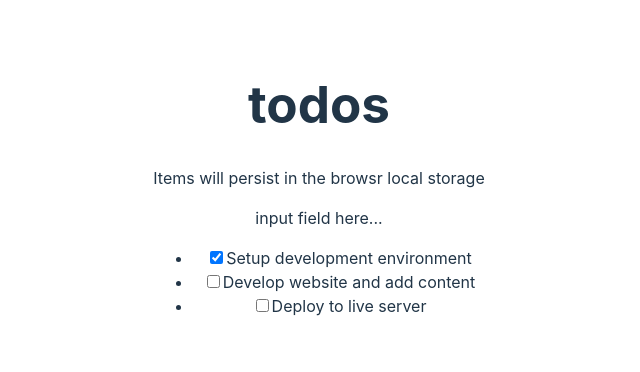
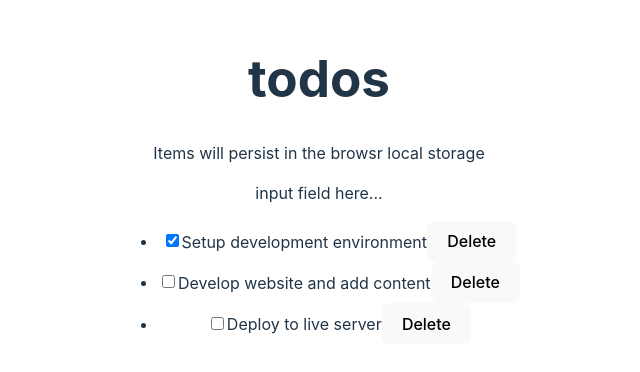
Before and after one commit to biruk-bereka/react-todos-application, a React (Vite) app: page / in a window 1280 px wide. Shown: the part 212-584 px from the top of the page, without its empty margins (321-961 px from the left). Built offline with nearby package versions, Linux system fonts and the light colour scheme.

Commit message:
Implement delete todo functionality

```diff
--- a/src/components/TodoItem.jsx
+++ b/src/components/TodoItem.jsx
@@ -1,9 +1,10 @@
 import PropTypes from 'prop-types';
 
-const TodoItem = ({ todo, handleChange }) => (
+const TodoItem = ({ todo, handleChange, delTodo }) => (
   <li>
     <input type="checkbox" checked={todo.completed} onChange={() => handleChange(todo.id)} />
     {todo.title}
+    <button type="button" onClick={() => delTodo(todo.id)}>Delete</button>
   </li>
 );
 
@@ -14,6 +15,7 @@ TodoItem.propTypes = {
     completed: PropTypes.bool,
   }),
   handleChange: PropTypes.func.isRequired,
+  delTodo: PropTypes.func.isRequired,
 };
 
 TodoItem.defaultProps = { todo: {} };
--- a/src/components/TodosList.jsx
+++ b/src/components/TodosList.jsx
@@ -3,11 +3,11 @@ import PropTypes from 'prop-types';
 import TodoItem from './TodoItem';
 
 const TodosList = (props) => {
-  const { todosProps, handleChange } = props;
+  const { todosProps, handleChange, delTodo } = props;
   return (
     <ul>
       {todosProps.map((todo) => (
-        <TodoItem key={todo.id} todo={todo} handleChange={handleChange} />
+        <TodoItem key={todo.id} todo={todo} handleChange={handleChange} delTodo={delTodo} />
       ))}
     </ul>
   );
@@ -16,6 +16,7 @@ const TodosList = (props) => {
 TodosList.propTypes = {
   todosProps: PropTypes.arrayOf(PropTypes.shape({})).isRequired,
   handleChange: PropTypes.func.isRequired,
+  delTodo: PropTypes.func.isRequired,
 };
 
 export default TodosList;
--- a/src/components/TodosLogic.jsx
+++ b/src/components/TodosLogic.jsx
@@ -33,10 +33,16 @@ const TodosLogic = () => {
     }));
   };
 
+  const delTodo = (id) => {
+    setTodos([
+      ...todos.filter((todo) => todo.id !== id),
+    ]);
+  };
+
   return (
     <>
       <InputTodo />
-      <TodosList todosProps={todos} handleChange={handleChange} />
+      <TodosList todosProps={todos} handleChange={handleChange} delTodo={delTodo} />
     </>
   );
 };
```
